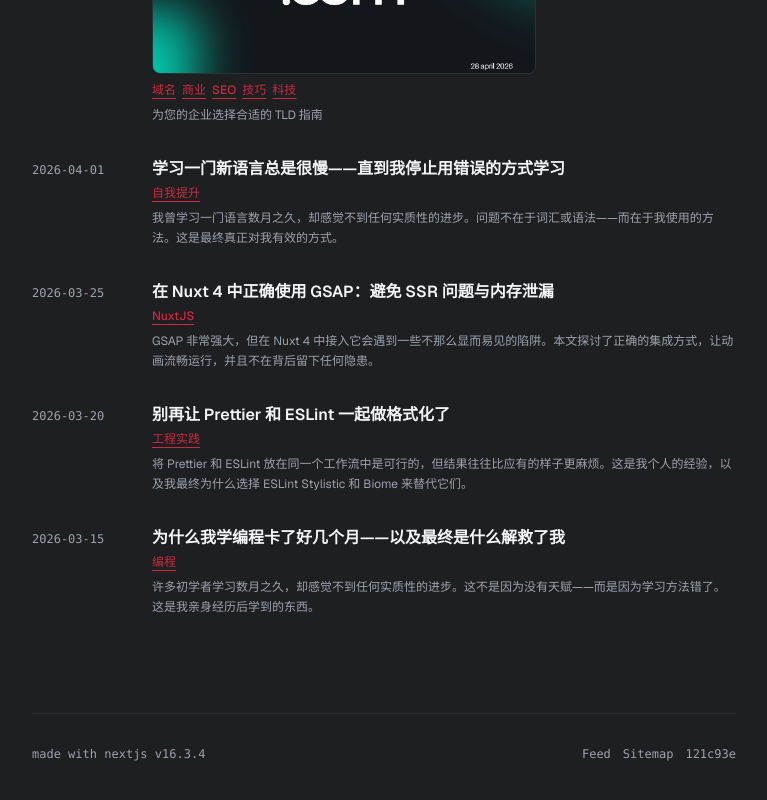
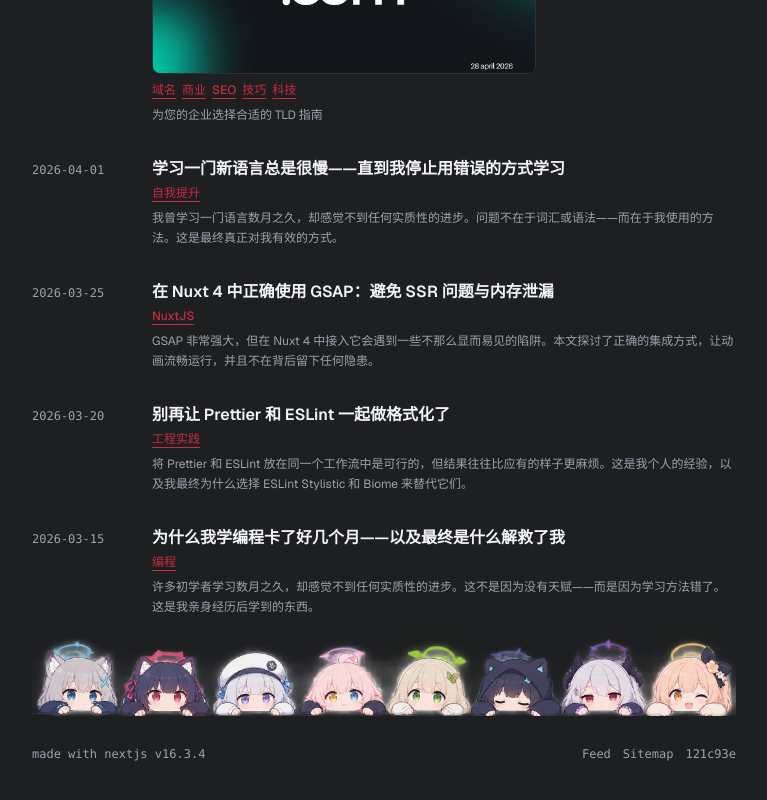
Before and after one commit to davingm/davingm.com, a Next.js app: page / in a window 1280 px wide. Shown: the part 459-1259 px from the top of the page, without its empty margins (256-1023 px from the left). Built offline with nearby package versions, Linux system fonts and the light colour scheme.

Commit message:
Add anime footer image to public assets

```diff
--- a/components/Footer.tsx
+++ b/components/Footer.tsx
@@ -1,8 +1,20 @@
 import { SiteConfig } from "@/lib/types";
+import Image from "next/image";
 
 export function Footer({ site }: { site: SiteConfig }) {
   return (
-    <footer className="mt-20 pt-8 pb-12 border-t border-[var(--color-border)] text-xs text-[var(--color-text-muted)] flex items-center justify-between flex-wrap gap-4 font-mono">
+    <footer className="relative mt-20 pt-8 pb-12 border-t border-[var(--color-border)] text-xs text-[var(--color-text-muted)] flex items-center justify-between flex-wrap gap-4 font-mono">
+      <div className="pointer-events-none absolute inset-x-0 bottom-full translate-y-[2px]">
+        <Image
+          src="/anime-footer-new.png"
+          alt=""
+          width={2170}
+          height={725}
+          className="block h-auto w-full"
+          aria-hidden="true"
+        />
+      </div>
+
       <div>
         <span>{site.generator || "made with nextjs v16.3.4"}</span>
       </div>
```
Also changed, not shown: public/anime-footer-new.png (added), public/anime-footer.png (added).
